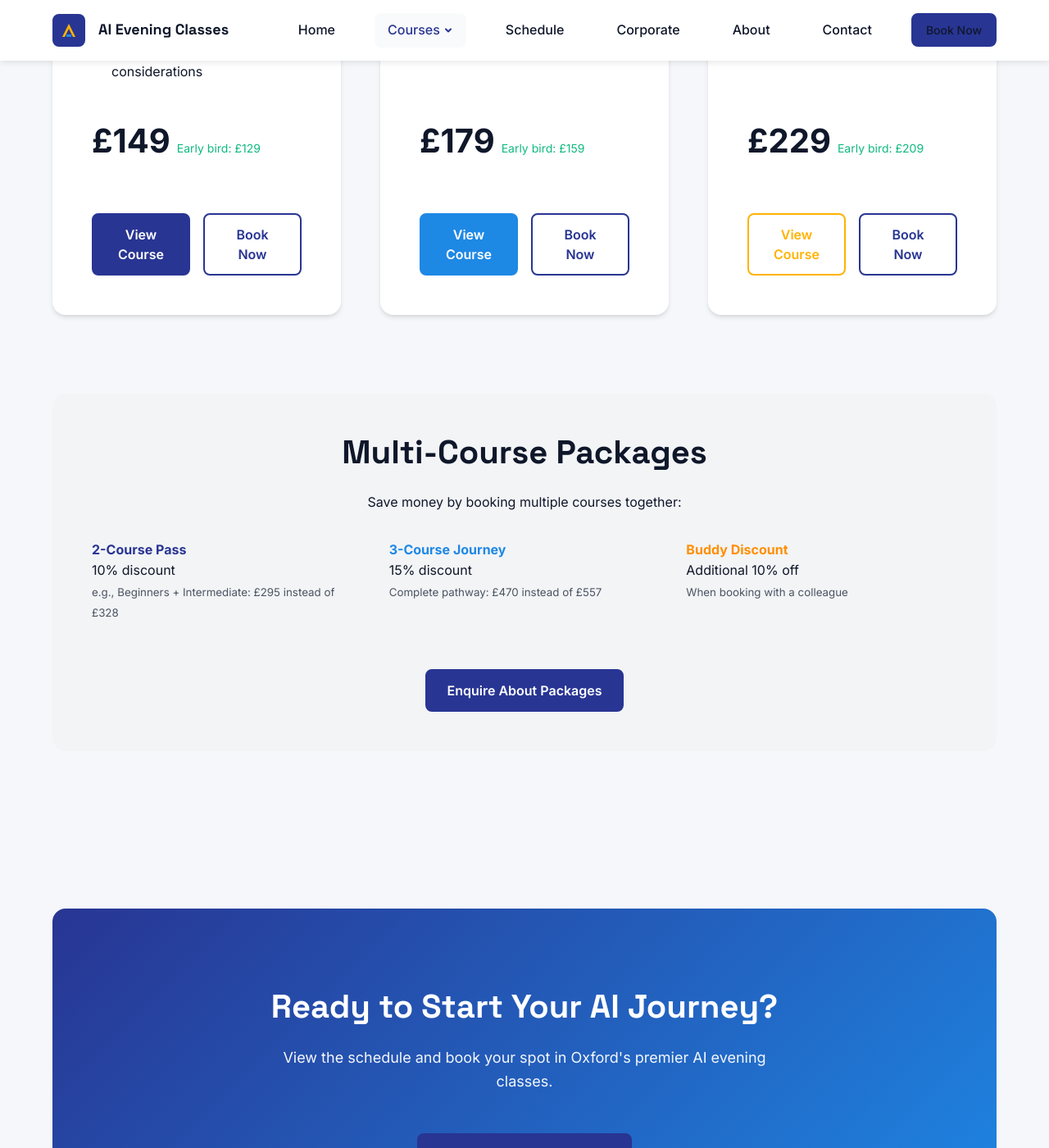
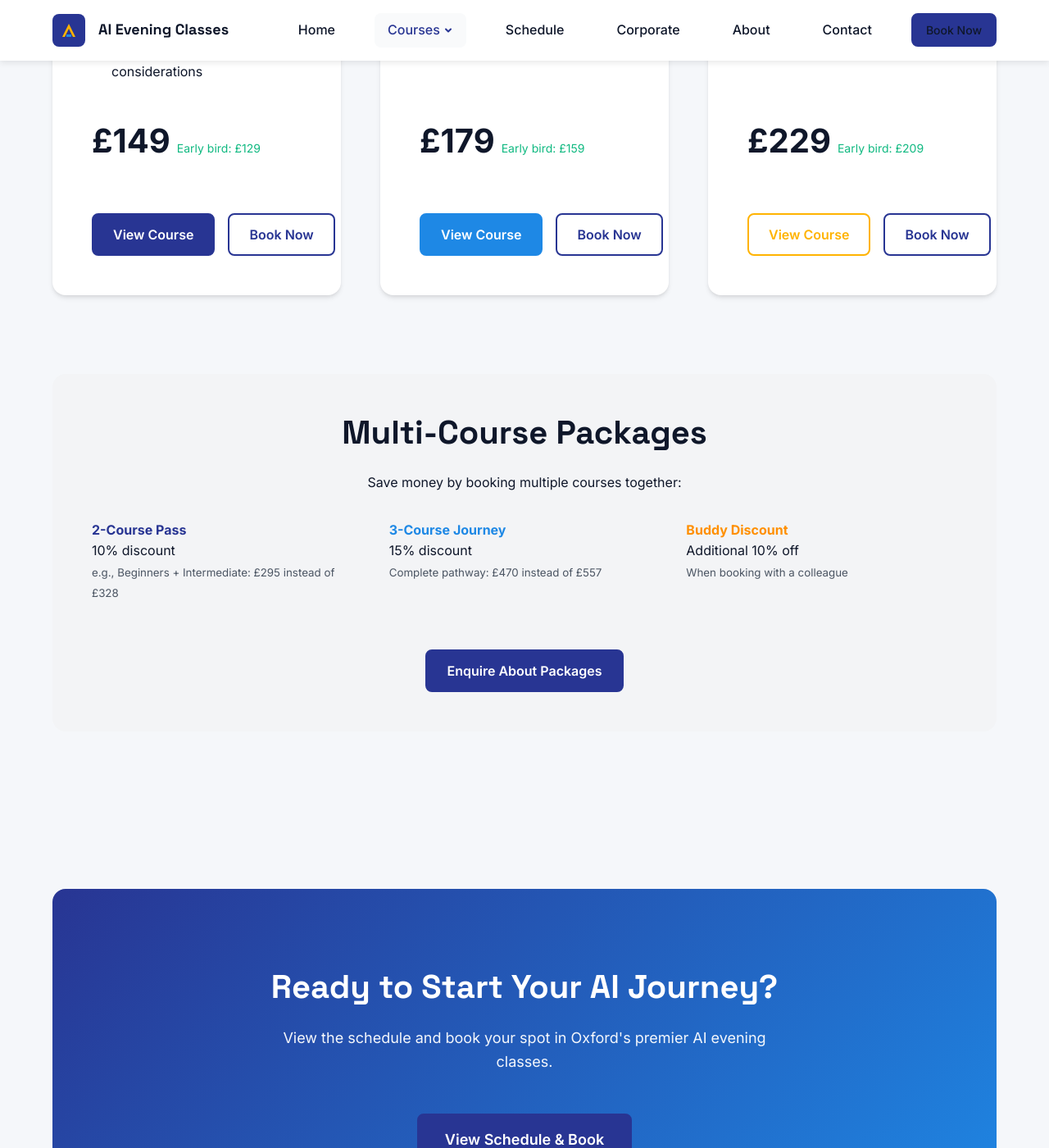
Before and after one commit to LatinRickshaw/oxfordaiteaching, a Jekyll site: the page built from courses/index.html, in a window 1280 px wide and 1400 px high, scrolled down 1357 px. Shown: the whole window at 82% size. Built offline with Jekyll 4.4.1, drawn with Linux system fonts in a browser that asks for light colours.

Commit message:
Fix button alignment: use CSS grid for equal button widths with proper text fit

```diff
--- a/assets/css/main.css
+++ b/assets/css/main.css
@@ -746,10 +746,6 @@
     font-weight: 600;
 }
 
-.course-card .btn {
-    white-space: normal;
-}
-
 .price-amount {
     font-size: 2.5rem;
     font-weight: 700;
--- a/courses/index.html
+++ b/courses/index.html
@@ -51,9 +51,9 @@
                     <span class="price-note">Early bird: £129</span>
                 </div>
 
-                <div style="display: flex; gap: var(--spacing-sm); margin-top: var(--spacing-lg);">
-                    <a href="{{ site.baseurl }}/courses/beginners" class="btn btn-primary" style="flex: 1; min-width: 0;">View Course</a>
-                    <a href="https://book.stripe.com/test_14A9AU0cQePf1g62Kr3VC00" class="btn btn-outline" style="flex: 1; min-width: 0;">Book Now</a>
+                <div style="display: grid; grid-template-columns: 1fr 1fr; gap: var(--spacing-sm); margin-top: var(--spacing-lg);">
+                    <a href="{{ site.baseurl }}/courses/beginners" class="btn btn-primary">View Course</a>
+                    <a href="https://book.stripe.com/test_14A9AU0cQePf1g62Kr3VC00" class="btn btn-outline">Book Now</a>
                 </div>
             </div>
 
@@ -92,9 +92,9 @@
                     <span class="price-note">Early bird: £159</span>
                 </div>
 
-                <div style="display: flex; gap: var(--spacing-sm); margin-top: var(--spacing-lg);">
-                    <a href="{{ site.baseurl }}/courses/intermediate" class="btn btn-secondary" style="flex: 1; min-width: 0;">View Course</a>
-                    <a href="https://book.stripe.com/test_28E28sgbO6iJaQG98P3VC01" class="btn btn-outline" style="flex: 1; min-width: 0;">Book Now</a>
+                <div style="display: grid; grid-template-columns: 1fr 1fr; gap: var(--spacing-sm); margin-top: var(--spacing-lg);">
+                    <a href="{{ site.baseurl }}/courses/intermediate" class="btn btn-secondary">View Course</a>
+                    <a href="https://book.stripe.com/test_28E28sgbO6iJaQG98P3VC01" class="btn btn-outline">Book Now</a>
                 </div>
             </div>
 
@@ -133,9 +133,9 @@
                     <span class="price-note">Early bird: £209</span>
                 </div>
 
-                <div style="display: flex; gap: var(--spacing-sm); margin-top: var(--spacing-lg);">
-                    <a href="{{ site.baseurl }}/courses/advanced" class="btn btn-outline" style="flex: 1; min-width: 0; border-color: var(--color-amber); color: var(--color-amber);">View Course</a>
-                    <a href="https://book.stripe.com/test_00w3cw4t6ePf7Eu2Kr3VC02" class="btn btn-outline" style="flex: 1; min-width: 0;">Book Now</a>
+                <div style="display: grid; grid-template-columns: 1fr 1fr; gap: var(--spacing-sm); margin-top: var(--spacing-lg);">
+                    <a href="{{ site.baseurl }}/courses/advanced" class="btn btn-outline" style="border-color: var(--color-amber); color: var(--color-amber);">View Course</a>
+                    <a href="https://book.stripe.com/test_00w3cw4t6ePf7Eu2Kr3VC02" class="btn btn-outline">Book Now</a>
                 </div>
             </div>
         </div>
```
